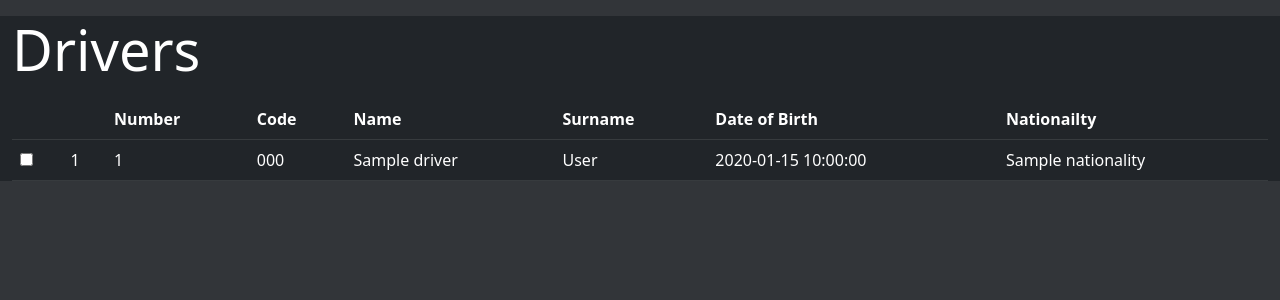
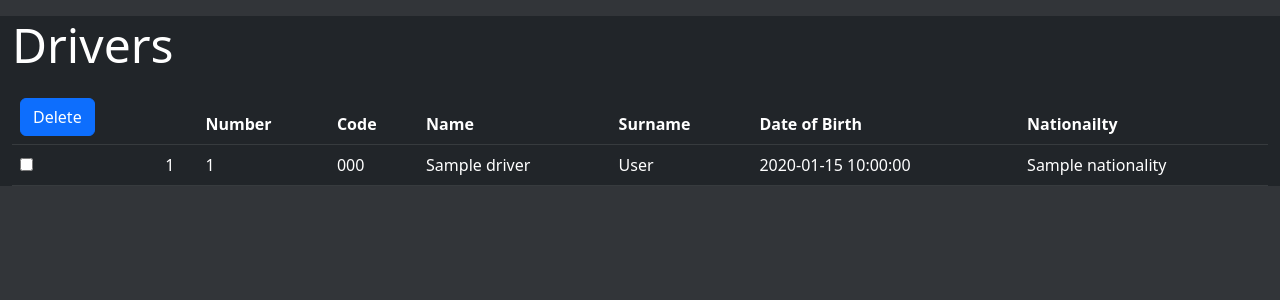
Before and after one commit to itudb2221/itudb2221, a Flask app: template templates/drivers.html in a window 1280 px wide. Shown: the part 56-356 px from the top of the page. Run offline with Flask 2, Linux system fonts and the light colour scheme; the template is opened without the code that fills it: most values are stand-ins (such as "Sample title", 1, 10 or a date in 2020).

Commit message:
Added form to delete selected drivers.

```diff
--- a/templates/drivers.html
+++ b/templates/drivers.html
@@ -3,10 +3,15 @@
 {% block title %} Drivers {%endblock%}
 {%block content%}
 <div class="container-fluid mt-3 bg-dark">
-    <p class="display-4 text-white">Drivers</p>
+    <p class="display-5 text-white">Drivers</p>
+    <form action="" method="post" name="delete_driver">
         <table class="table table-dark table-hover">
             <thead>
-            <th></th>
+                <th>
+                    <div class="control">
+                        <button class="btn btn-primary">Delete</button>
+                    </div>
+                </th>
                 <th></th>
                 <th>Number</th>
                 <th>Code</th>
@@ -34,5 +39,6 @@
                 {% endfor %}
             </tbody>
         </table>
+    </form>
 </div>
 {%endblock%}
```
Also changed, not shown: views.py (+10 -3 lines). Lines whose indentation alone changed are shown as unchanged.
